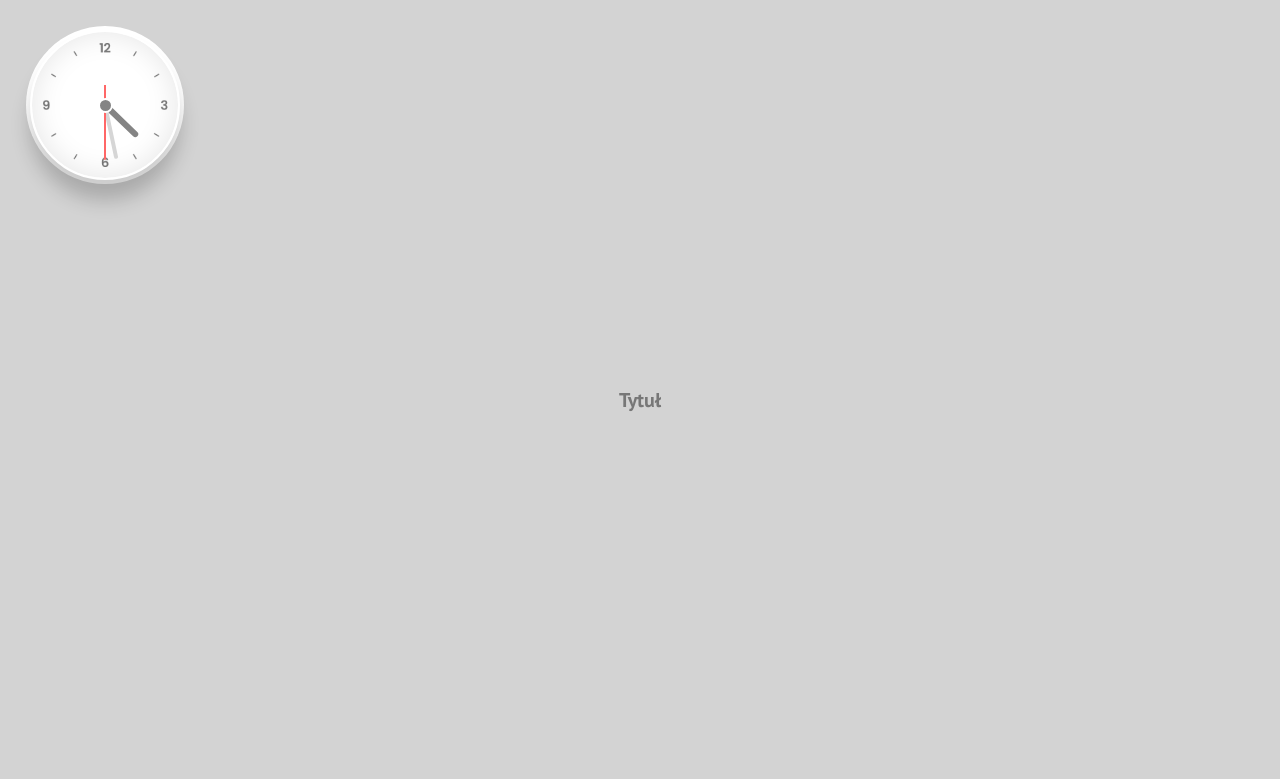
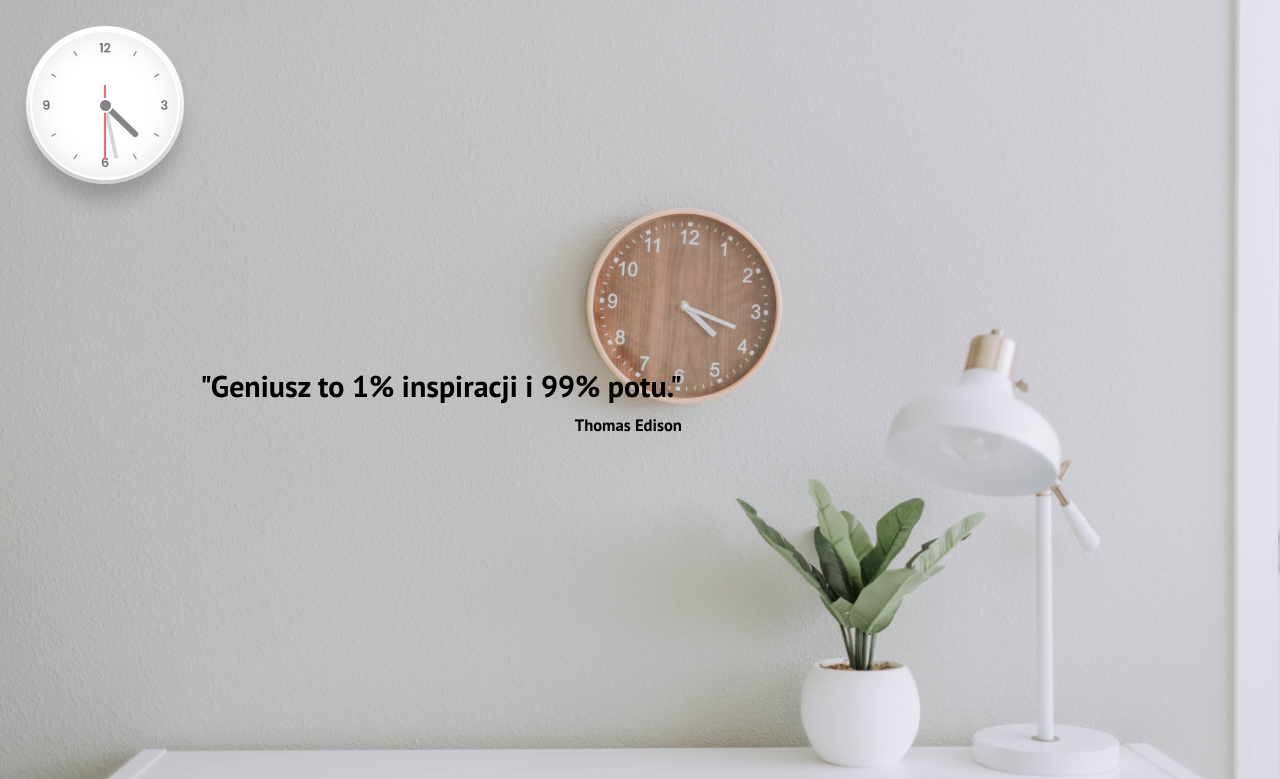
Before and after one commit to jacekmaciejak/Site, a website: page index.html in a window 1280 px wide. Shown: the top 779 px of the page. Drawn offline with nearby package versions, Linux system fonts and the light colour scheme.

Commit message:
Header was added

```diff
--- a/index.html
+++ b/index.html
@@ -19,8 +19,11 @@
 
 <body>
 
-    <div class="header">
-        <h1>Tytuł</h1>
+    <section class="header">
+        <div class="header_title">
+            <h1>"Geniusz to 1% inspiracji i 99% potu."</h1>
+            <h5>Thomas Edison</h5>
+        </div>
         <div class="clock">
             <div class="hour">
                 <div class="hr" id="hr"></div>
@@ -32,7 +35,7 @@
                 <div class="sc" id="sc"></div>
             </div>
         </div>
-    </div>
+    </section>
 
     <section class="swiper-container loading">
         <div class="swiper-wrapper">
@@ -43,7 +46,8 @@
                     <p class="title" data-swiper-parallax="-30%" data-swiper-parallax-scale=".7">
                         Katarzyniasty smrodek
                     </p>
-                    <span class="caption" data-swiper-parallax="-20%">Lorem Ipsum has been the industry's standard dummy
+                    <span class="caption" data-swiper-parallax="-20%">Lorem Ipsum has been the industry's standard
+                        dummy
                         text ever
                         since the 1500s, when an unknown printer took a galley of type and
                         scrambled it to make a type specimen book.</span>
@@ -56,7 +60,8 @@
                     <p class="title" data-swiper-parallax="-30%" data-swiper-parallax-scale=".7">
                         Alexis Berry
                     </p>
-                    <span class="caption" data-swiper-parallax="-20%">Lorem Ipsum has been the industry's standard dummy
+                    <span class="caption" data-swiper-parallax="-20%">Lorem Ipsum has been the industry's standard
+                        dummy
                         text ever
                         since the 1500s, when an unknown printer took a galley of type and
                         scrambled it to make a type specimen book.</span>
@@ -69,7 +74,8 @@
                     <p class="title" data-swiper-parallax="-30%" data-swiper-parallax-scale=".7">
                         Billie Pierce
                     </p>
-                    <span class="caption" data-swiper-parallax="-20%">Lorem Ipsum has been the industry's standard dummy
+                    <span class="caption" data-swiper-parallax="-20%">Lorem Ipsum has been the industry's standard
+                        dummy
                         text ever
                         since the 1500s, when an unknown printer took a galley of type and
                         scrambled it to make a type specimen book.</span>
@@ -82,7 +88,8 @@
                     <p class="title" data-swiper-parallax="-30%" data-swiper-parallax-scale=".7">
                         Trevor Copeland
                     </p>
-                    <span class="caption" data-swiper-parallax="-20%">Lorem Ipsum has been the industry's standard dummy
+                    <span class="caption" data-swiper-parallax="-20%">Lorem Ipsum has been the industry's standard
+                        dummy
                         text ever
                         since the 1500s, when an unknown printer took a galley of type and
                         scrambled it to make a type specimen book.</span>
@@ -95,7 +102,8 @@
                     <p class="title" data-swiper-parallax="-30%" data-swiper-parallax-scale=".7">
                         Bernadette Newman
                     </p>
-                    <span class="caption" data-swiper-parallax="-20%">Lorem Ipsum has been the industry's standard dummy
+                    <span class="caption" data-swiper-parallax="-20%">Lorem Ipsum has been the industry's standard
+                        dummy
                         text ever
                         since the 1500s, when an unknown printer took a galley of type and
                         scrambled it to make a type specimen book.</span>
@@ -191,15 +199,16 @@
                         <li class="footer__item "><a href="#popup-footer" class="footer__link ">Company</a></li>
                         <li class="footer__item "><a href="#popup-footer" class="footer__link ">Contact us</a></li>
                         <li class="footer__item "><a href="#popup-footer" class="footer__link ">Carrers</a></li>
-                        <li class="footer__item "><a href="#popup-footer" class="footer__link ">Privacy policy</a></li>
+                        <li class="footer__item "><a href="#popup-footer" class="footer__link ">Privacy policy</a>
+                        </li>
                         <li class="footer__item "><a href="#popup-footer" class="footer__link ">Terms</a></li>
                     </ul>
                 </div>
             </div>
             <div class="col-1-of-2 ">
                 <p class="footer__copyright ">
-                    Built & designed by <a href="# " class="footer__link ">Jacek Maciejak</a>. Copyright &copy; by <a
-                        href="# " class="footer__link ">Jacek Maciejak</a>
+                    Built & designed by <a href="# " class="footer__link ">Jacek Maciejak</a>. Copyright &copy; by
+                    <a href="# " class="footer__link ">Jacek Maciejak</a>
                 </p>
             </div>
         </div>
--- /dev/null
+++ b/scss/components/_clock.scss
@@ -0,0 +1,100 @@
+.clock {
+    position: fixed;
+    left: 30px;
+    top: 30px;
+    z-index: 99999;
+    width: 150px;
+    height: 150px;
+    display: flex;
+    justify-content: center;
+    align-items: center;
+    background: #fff url("../img/clock.png");
+    background-size: cover;
+    border-radius: 50%;
+    border: 2px solid #fff;
+    box-shadow: inset 0 0 30px rgba(0, 0, 0, .1),
+        0 20px 20px rgba(0, 0, 0, .2),
+        0 0 0 4px rgba(255, 255, 255, 1);
+    cursor: pointer;
+
+
+    @include respond(tab-port) {
+        display: none;
+    }
+
+    &::before {
+        content: '';
+        position: absolute;
+        width: 15px;
+        height: 15px;
+        background: #848484;
+        border: 2px solid #fff;
+        z-index: 9999;
+        border-radius: 50%;
+    }
+
+    .hour,
+    .min,
+    .sec {
+        position: absolute;
+    }
+
+    .hour,
+    .hr {
+        width: 90px;
+        height: 90px;
+    }
+
+    .hr::before {
+        content: '';
+        position: absolute;
+        width: 6px;
+        height: 45px;
+        background: #848484;
+        z-index: 10;
+        border-radius: 6px 6px 0 0;
+    }
+
+    .min,
+    .mn {
+        width: 110px;
+        height: 110px;
+    }
+
+    .mn::before {
+        content: '';
+        position: absolute;
+        width: 4px;
+        height: 50px;
+        background: #d6d6d6;
+        z-index: 11;
+        border-radius: 6px 6px 0 0;
+    }
+
+    .sec,
+    .sc {
+        width: 110px;
+        height: 110px;
+    }
+
+    .sc::before {
+        content: '';
+        position: absolute;
+        width: 2px;
+        height: 75px;
+        background: #ff6767;
+        z-index: 12;
+        border-radius: 6px 6px 0 0;
+    }
+
+    #hr,
+    #mn,
+    #sc {
+        display: flex;
+        justify-content: center;
+        position: absolute;
+        border-radius: 50%;
+    }
+
+
+}
--- a/scss/components/_slider.scss
+++ b/scss/components/_slider.scss
@@ -6,13 +6,12 @@
     justify-content: center;
     box-shadow: 0 20px 40px -10px #818181;
 
-
     .swiper-wrapper {
         width: 100%;
     }
 
     &.swiper-container-coverflow {
-        padding-top: 2%;
+        padding-top: 3%;
     }
 
     &.loading {
--- /dev/null
+++ b/scss/layout/header.scss
@@ -0,0 +1,34 @@
+.header {
+    color: #000;
+    min-height: 100vh;
+    position: relative;
+    object-fit: cover;
+    background: url("../../img/img5.jpg");
+    z-index: 999;
+    display: grid;
+    align-items: center;
+    justify-content: start;
+
+    background: {
+        position: bottom;
+        repeat: no-repeat;
+        attachment: fixed;
+        size: cover;
+    }
+
+
+    @media only screen and (max-width: 900px) {
+        .defaultHero {
+            background-position: calc(100% + 200px);
+        }
+    }
+
+    &_title {
+        margin-left: 200px;
+        font-size: 20px;
+
+        h5 {
+            text-align: end;
+        }
+    }
+}
--- a/scss/main.scss
+++ b/scss/main.scss
@@ -3,11 +3,13 @@
 
 @import"layout/footer";
 @import"layout/grid";
+@import"layout/header";
 
 @import"components/slider";
 @import"components/popup";
 @import"components/carousel";
 @import"components/content";
+@import"components/clock";
 
 @import"base/animations";
 @import"base/base";
@@ -35,121 +37,5 @@
 }
 
 body {
-
     font-family: 'PT Sans', sans-serif;
 }
-
-.header {
-    width: 100%;
-    height: 100vh;
-    display: grid;
-    justify-content: center;
-    align-items: center;
-    background-color: lightgray;
-
-    h1 {
-        text-align: center;
-    }
-
-    .clock {
-        position: fixed;
-        left: 30px;
-        top: 30px;
-        z-index: 99999;
-        width: 150px;
-        height: 150px;
-        display: flex;
-        justify-content: center;
-        align-items: center;
-        background: #fff url("../img/clock.png");
-        background-size: cover;
-        border-radius: 50%;
-        border: 2px solid #fff;
-        box-shadow: inset 0 0 30px rgba(0, 0, 0, .1),
-            0 20px 20px rgba(0, 0, 0, .2),
-            0 0 0 4px rgba(255, 255, 255, 1);
-        cursor: pointer;
-
-
-        @include respond(tab-port) {
-            display: none;
-        }
-
-        &::before {
-            content: '';
-            position: absolute;
-            width: 15px;
-            height: 15px;
-            background: #848484;
-            border: 2px solid #fff;
-            z-index: 9999;
-            border-radius: 50%;
-        }
-
-        .hour,
-        .min,
-        .sec {
-            position: absolute;
-        }
-
-        .hour,
-        .hr {
-            width: 90px;
-            height: 90px;
-        }
-
-        .hr::before {
-            content: '';
-            position: absolute;
-            width: 6px;
-            height: 45px;
-            background: #848484;
-            z-index: 10;
-            border-radius: 6px 6px 0 0;
-        }
-
-        .min,
-        .mn {
-            width: 110px;
-            height: 110px;
-        }
-
-        .mn::before {
-            content: '';
-            position: absolute;
-            width: 4px;
-            height: 50px;
-            background: #d6d6d6;
-            z-index: 11;
-            border-radius: 6px 6px 0 0;
-        }
-
-        .sec,
-        .sc {
-            width: 110px;
-            height: 110px;
-        }
-
-        .sc::before {
-            content: '';
-            position: absolute;
-            width: 2px;
-            height: 75px;
-            background: #ff6767;
-            z-index: 12;
-            border-radius: 6px 6px 0 0;
-        }
-
-        #hr,
-        #mn,
-        #sc {
-            display: flex;
-            justify-content: center;
-            position: absolute;
-            border-radius: 50%;
-        }
-
-
-    }
-
-}
```
Also changed, not shown: css/style.css, img/img5.jpg (added).
